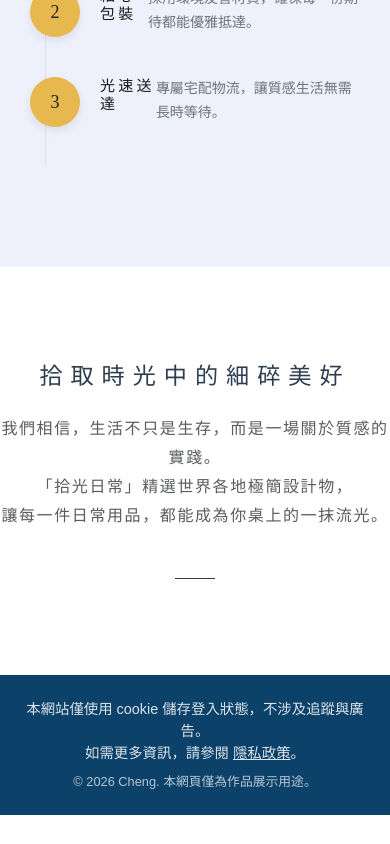
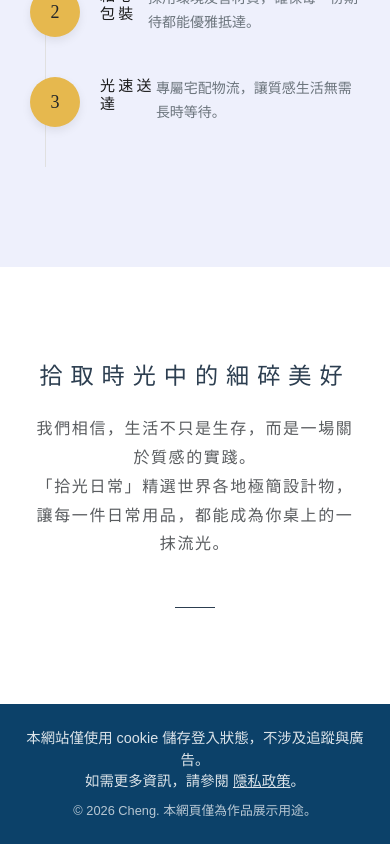
Before and after one commit to YuCheng-Lo/minimalist-everyday, a React (Vite) app: page / in a window 390 px wide. Shown: the part 1564-2408 px from the top of the page. Before the commit the page ends 2379 px from the top, so only its background shows below. Built offline with nearby package versions, Linux system fonts and the light colour scheme; no server answers.

Commit message:
style(home): fix brand intro padding and text wrapping on mobile

```diff
--- a/src/pages/front/Home/style.module.scss
+++ b/src/pages/front/Home/style.module.scss
@@ -527,7 +527,7 @@
   align-items: center;
 
   margin: 3rem 0;
-  padding: 3rem 0;
+  padding: 3rem 1rem;
 }
 
 .brand-intro__title {
@@ -542,6 +542,7 @@
   color: $text-body;
   line-height: 1.8;
   text-align: center;
+  max-width: 90%;
 }
 
 .brand-intro__divider {
```
